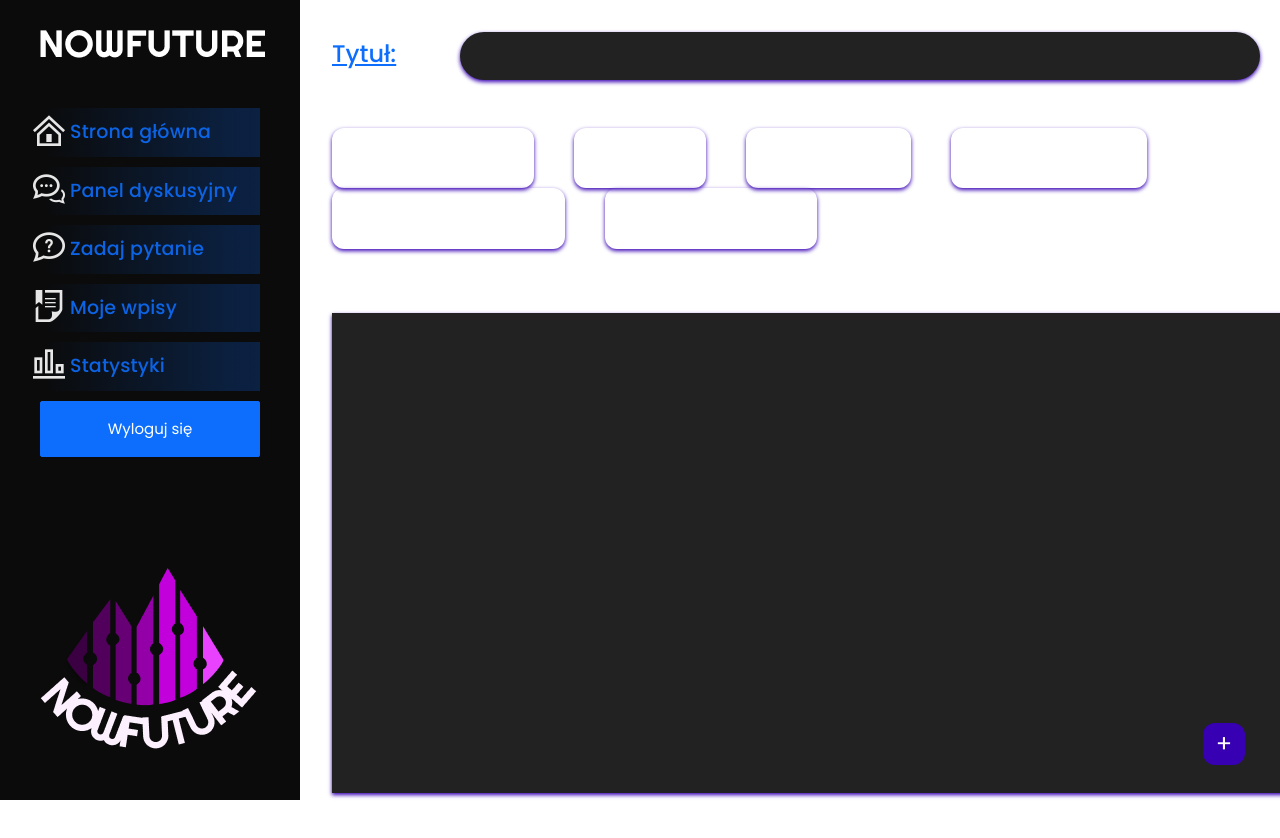
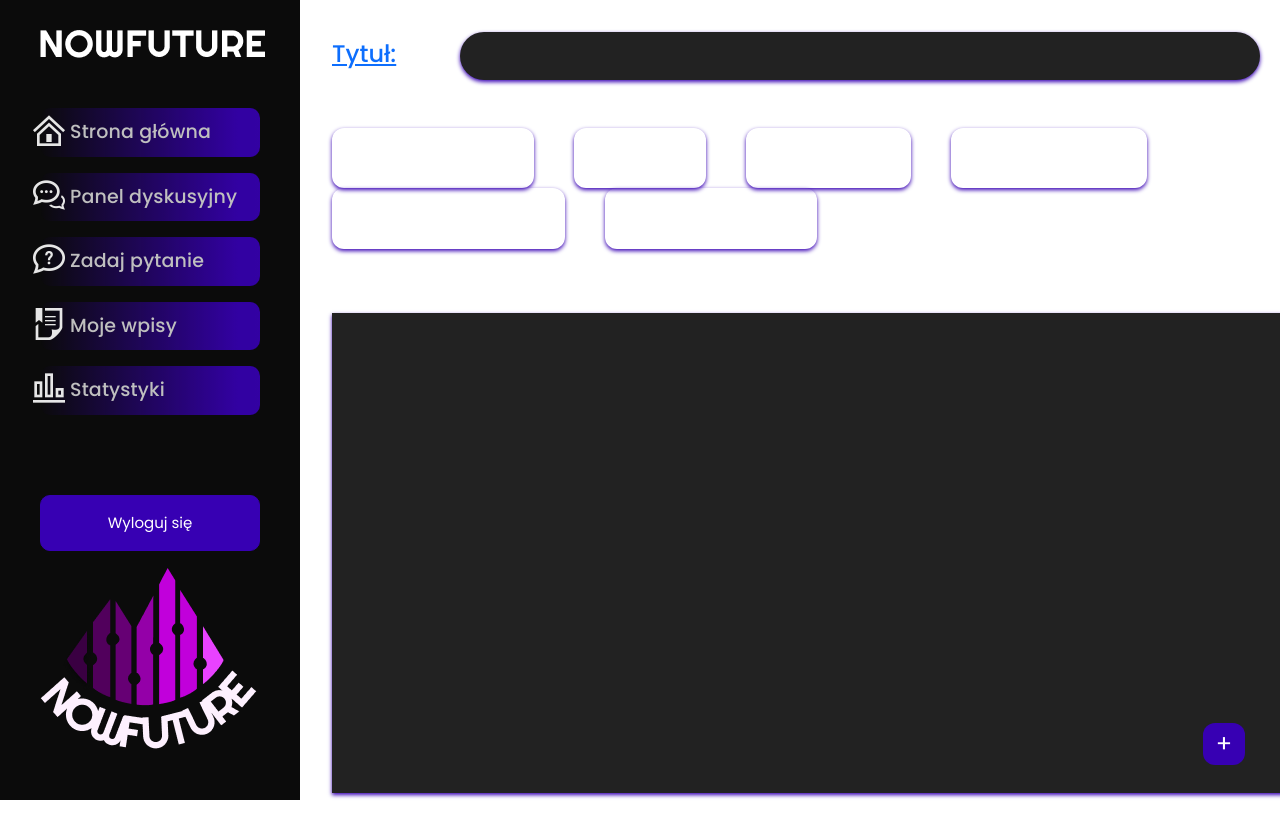
Before and after one commit to anteqkois/SZYCHY, a React (Create React App) app in the folder client/: page /add in a window 1280 px wide. Shown: the top 838 px of the page. Built offline with nearby package versions, Linux system fonts and the light colour scheme.

Commit message:
Sidebar ended and answers

```diff
--- /dev/null
+++ b/client/src/containers/content/posts/AddCommentButton.js
@@ -0,0 +1,17 @@
+import React from 'react'
+import styled from 'styled-components'
+
+const AnswerButton = styled.button`
+    background: #3700B3;
+    color: #fff;
+    padding: 0.5rem;
+    border: none;
+    border-radius: 10px;
+    margin-bottom: -1rem;
+`
+
+const AddCommentButton = (props) => {
+    return <AnswerButton onClick={props.addComment}>Odpowiedz</AnswerButton>
+}
+
+export default AddCommentButton
--- a/client/src/containers/content/posts/Post.js
+++ b/client/src/containers/content/posts/Post.js
@@ -5,6 +5,8 @@ import Category from "./Category";
 import styled from "styled-components";
 import User from "./User";
 import Comment from "./Comment";
+import AddCommentButton from "./AddCommentButton";
+import { useState } from "react";
 
 const StyledPost = styled.div`
     background:#222222;
@@ -18,13 +20,20 @@ const StyledPost = styled.div`
 `;
 
 function Post(props){
+    const [state, setState] = useState('start');
+
     return(
         <StyledPost>
             <User user={props.user}></User>
             <Category category={props.category}></Category>
             <Title title={props.title}></Title>
             <ContentPost contentPost={props.contentPost}></ContentPost>
-            <Comment />
+
+            {state === 'start' && (
+                <AddCommentButton addComment={() => setState('add-comment')} />
+            )}
+
+            {state === 'add-comment' && <Comment />}
         </StyledPost>
     );
 }
--- a/client/src/containers/navigation/Navigation.js
+++ b/client/src/containers/navigation/Navigation.js
@@ -39,11 +39,13 @@ const StyledNavBar = styled.div`
 `;
 
 const StyledNavItem = styled.a`
+  color: #d3d3d3;
   display: block;
   opacity: 0.9;
-  margin-bottom:10px;
+  margin-bottom:1rem;
   padding:10px 10px;
-  background: linear-gradient(to right,transparent, rgba(13, 110, 253,0.25) 90%);
+  border-radius: 10px;
+  background: linear-gradient(to right,transparent, #3700B3 90%);
   text-decoration:none;
   position:relative;
   &:hover {
@@ -59,16 +61,18 @@ const StyledNavLogout = styled.button`
   border-radius: 2px;
   display: block;
   font-size: 15px;
+  margin-top: 5rem;
   width:100%;
   color: white;
-  background-color: #0d6efd;
+  background-color: #3700B3;
   outline:none;
-  border:1px solid #0d6efd;
+  border:1px solid #3700B3;
+  border-radius: 10px;
   transition: 200ms;
   &:hover {
-    background-color: transparent;
-    color:#0d6efd;
-    border:1px solid #0d6efd;
+    background-color: #BB86FC;
+    color:#fff;
+    border:1px solid #3700B3;
     cursor: pointer;
   }
 `;
```
